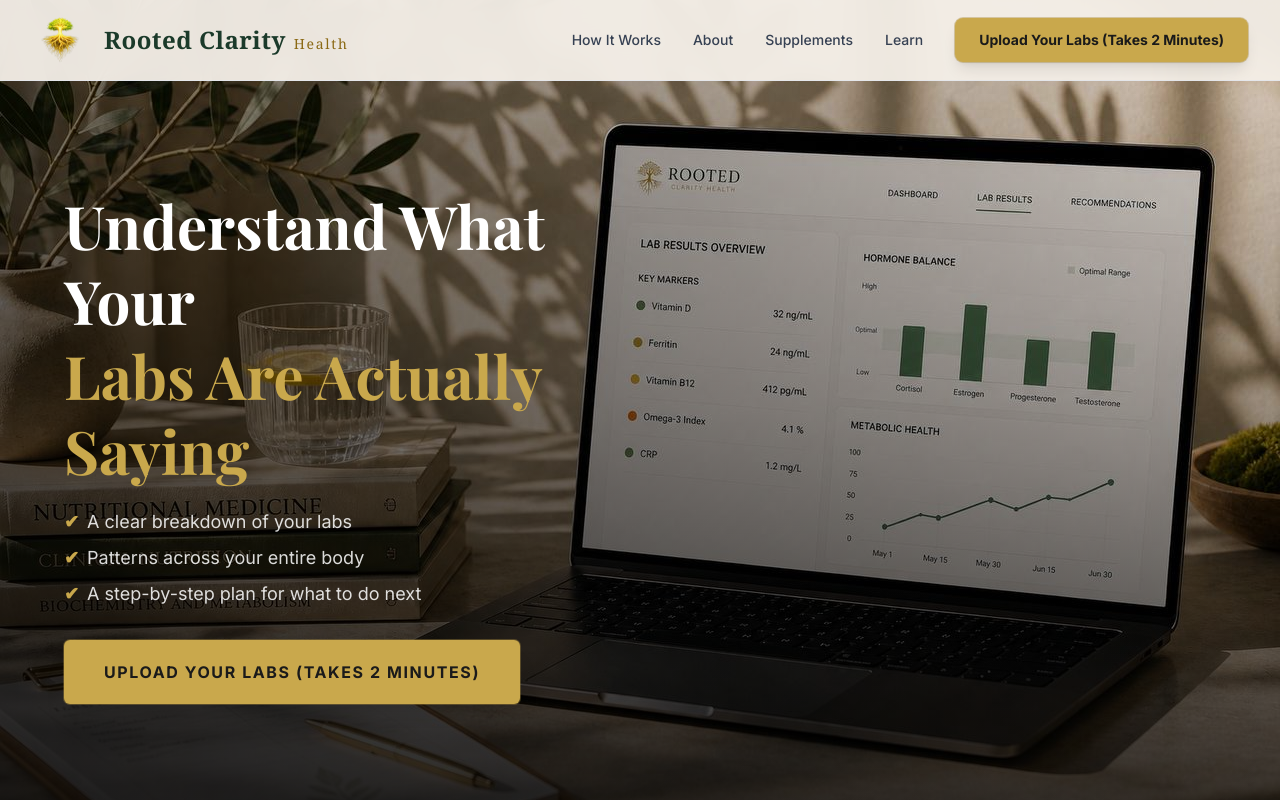
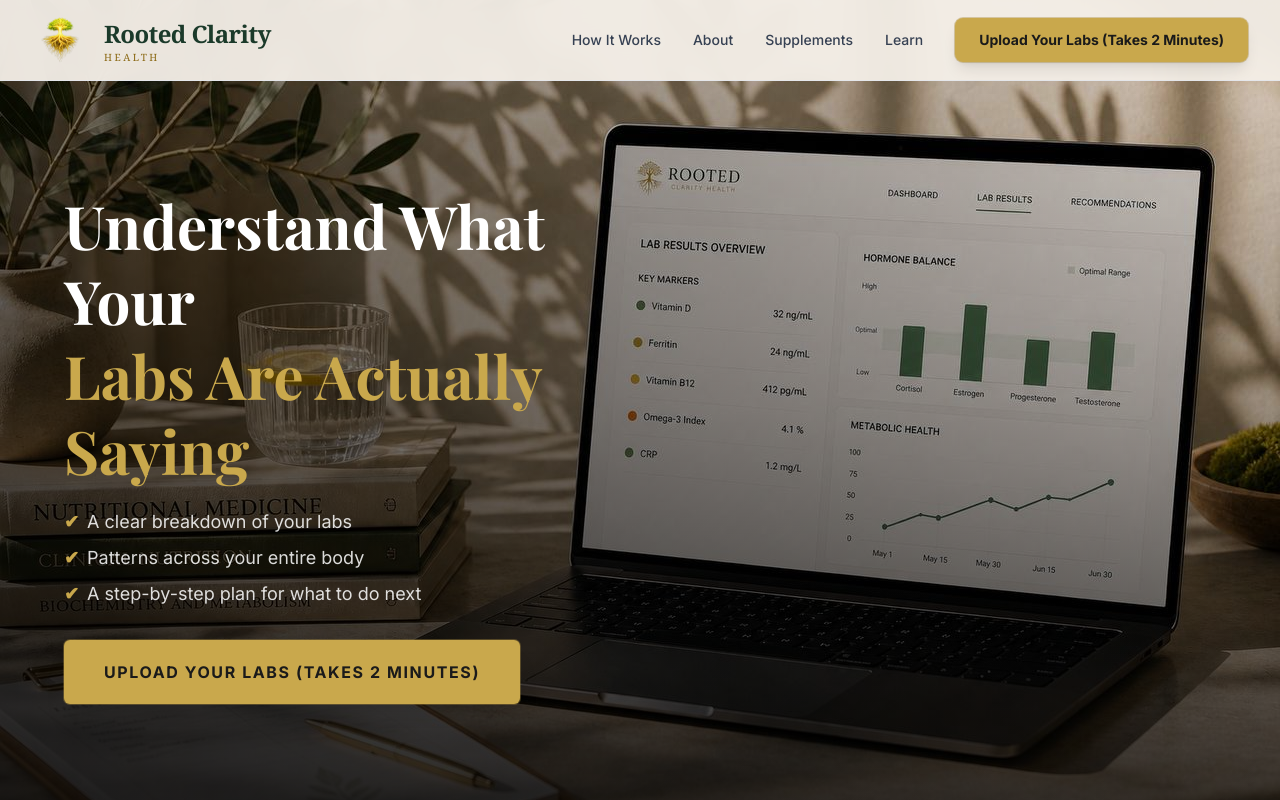
Before and after one commit to Sherryfarmshop/rooted-clarity-website, a Next.js app: page / in a window 1280 px wide. Shown: the top 800 px of the page. Built offline with nearby package versions, Linux system fonts and the light colour scheme; a web font is replaced by a local one.

Commit message:
how-it-works-gap-navbar-brand-elevated

```diff
--- a/src/components/HowItWorks.tsx
+++ b/src/components/HowItWorks.tsx
@@ -33,7 +33,7 @@
         <h2 className="font-serif text-3xl sm:text-4xl font-bold text-[#1B3A2A] mb-2">
           How It Works
         </h2>
-        <p className="text-gray-500 text-base mb-12">
+        <p className="text-gray-500 text-base mb-8">
           A simple process designed to help you finally connect the dots.
         </p>
 
--- a/src/components/Navbar.tsx
+++ b/src/components/Navbar.tsx
@@ -25,16 +25,16 @@
               height={56}
               className="rounded-lg flex-shrink-0"
             />
-            <div className="flex items-baseline gap-2">
+            <div className="flex flex-col leading-none gap-0.5">
               <span
-                className="text-[#1B3A2A] text-xl sm:text-2xl font-bold"
-                style={{ fontFamily: "Georgia, 'Times New Roman', serif", letterSpacing: "0.02em" }}
+                className="text-[#1B3A2A] text-xl sm:text-2xl font-bold tracking-tight"
+                style={{ fontFamily: "Georgia, 'Times New Roman', serif" }}
               >
                 Rooted Clarity
               </span>
               <span
-                className="text-[#8B6914] text-sm font-normal hidden sm:inline"
-                style={{ fontFamily: "Georgia, 'Times New Roman', serif", letterSpacing: "0.12em" }}
+                className="text-[#8B6914] text-[10px] font-normal uppercase tracking-[0.25em] hidden sm:block"
+                style={{ fontFamily: "Georgia, 'Times New Roman', serif" }}
               >
                 Health
               </span>
```
